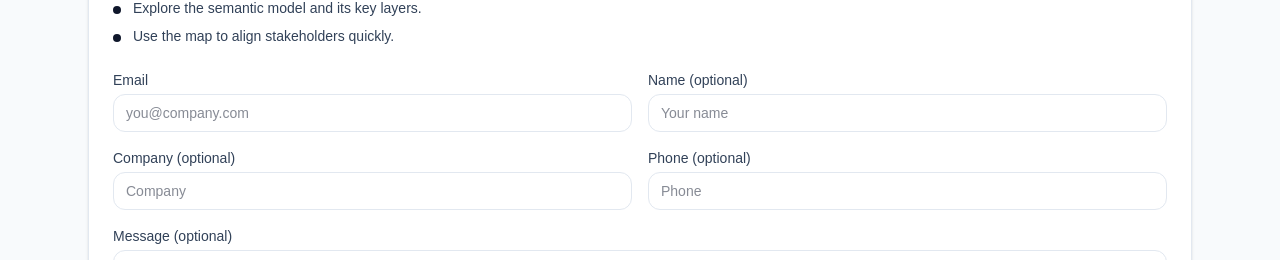
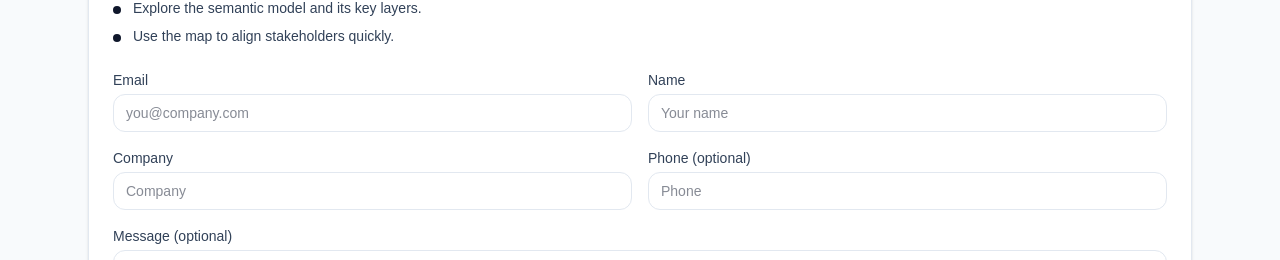
Before and after one commit to gliderhover/cd-consulting-site, a Next.js app: page / in a window 1280 px wide. Shown: the part 5393-5653 px from the top of the page. Built offline with nearby package versions, Linux system fonts and the light colour scheme.

Commit message:
text update

```diff
--- a/components/DiagramGate.tsx
+++ b/components/DiagramGate.tsx
@@ -131,18 +131,22 @@ export default function DiagramGate({
       ) : (
         <div className="px-6 py-6">
           <div className="overflow-hidden rounded-2xl border border-slate-200 bg-slate-100">
-            <div className="relative">
+            <button
+              type="submit"
+              className="relative block w-full text-left"
+              aria-label="Request access to view the interactive diagram"
+            >
               <img
                 src="/diagram-preview.png"
                 alt="Diagram preview"
                 className="h-[220px] w-full object-cover blur-md sm:h-[280px]"
               />
               <div className="absolute inset-0 flex items-center justify-center bg-slate-900/35">
-                <div className="rounded-full bg-white/90 px-4 py-2 text-sm font-medium text-slate-900 shadow-sm">
+                <span className="rounded-full bg-white/90 px-4 py-2 text-sm font-medium text-slate-900 shadow-sm">
                   Request access to view the interactive diagram
-                </div>
+                </span>
               </div>
-            </div>
+            </button>
           </div>
 
           <ul className="mt-5 space-y-2 text-sm text-slate-700">
@@ -174,9 +178,10 @@ export default function DiagramGate({
                 />
               </label>
               <label className="text-sm text-slate-700">
-                Name (optional)
+                Name
                 <input
                   type="text"
+                  required
                   value={form.name}
                   onChange={onChange("name")}
                   className="mt-1 w-full rounded-xl border border-slate-200 px-3 py-2 text-sm text-slate-900 focus:border-slate-400 focus:outline-none"
@@ -187,9 +192,10 @@ export default function DiagramGate({
 
             <div className="grid gap-4 sm:grid-cols-2">
               <label className="text-sm text-slate-700">
-                Company (optional)
+                Company
                 <input
                   type="text"
+                  required
                   value={form.company}
                   onChange={onChange("company")}
                   className="mt-1 w-full rounded-xl border border-slate-200 px-3 py-2 text-sm text-slate-900 focus:border-slate-400 focus:outline-none"
```
